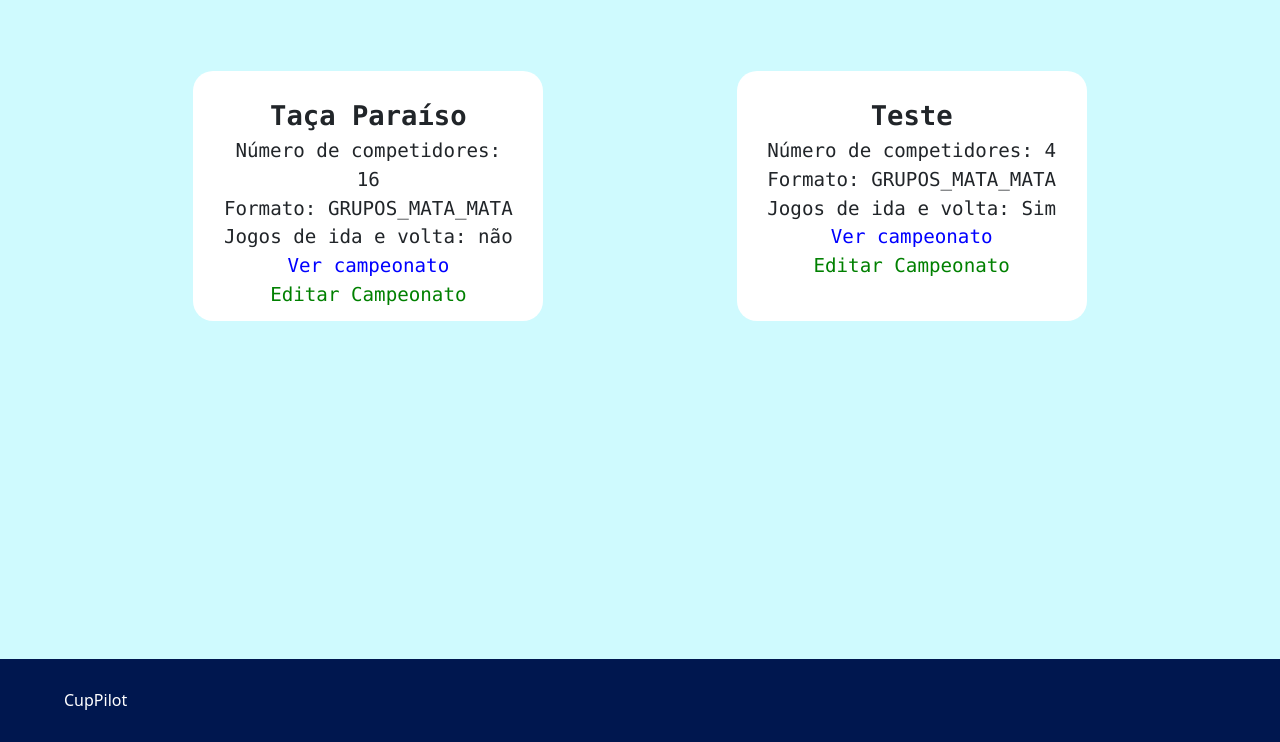
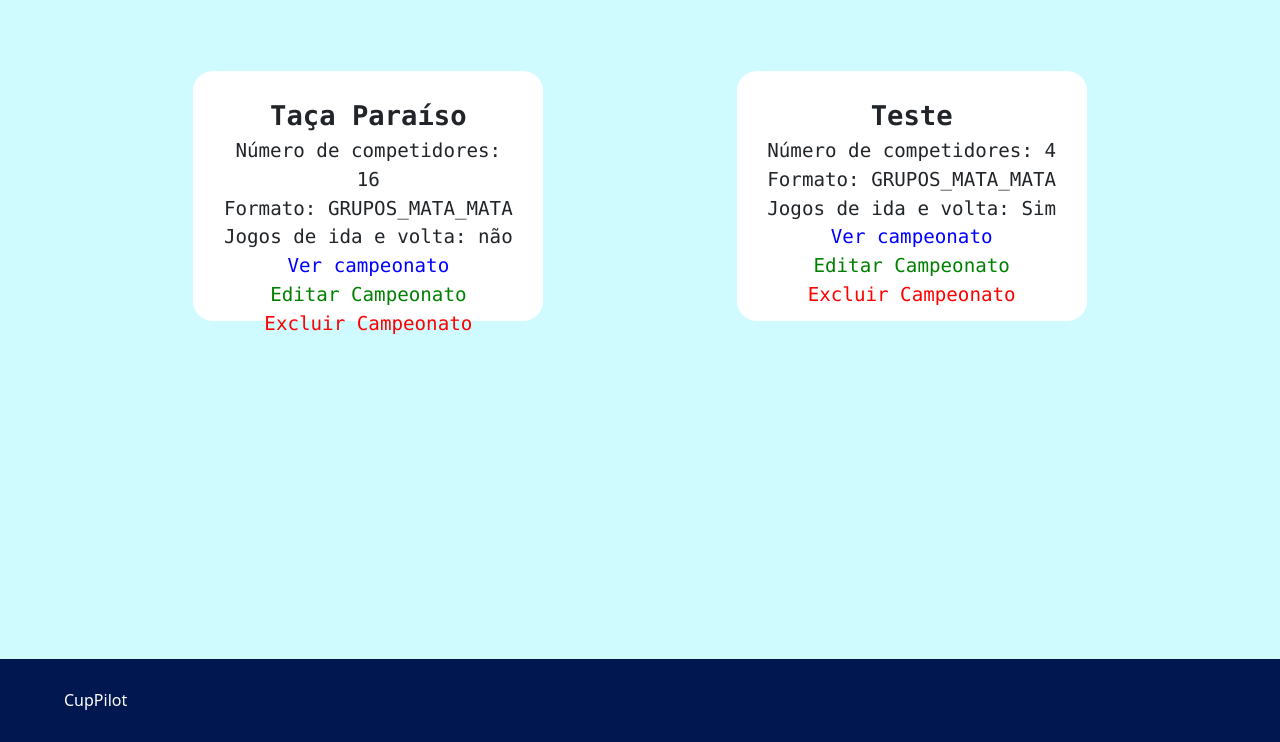
Before and after one commit to DiogoMelloDM7/CupPilot, a Django app: page /meuscampeonatos/ in a window 1280 px wide. Shown: the part 84-826 px from the top of the page. Run offline with Django 4.2, Linux system fonts and the light colour scheme; a user stored in the database is signed in; data comes from the database, SQL or seed files in the repository; both versions use the stored data as it was after the commit.

Commit message:
Criando delete dos campeonatos

```diff
--- a/campeonato/templates/meus_campeonatos.html
+++ b/campeonato/templates/meus_campeonatos.html
@@ -9,7 +9,10 @@
         <p><a href="{% url 'campeonato:campeonato_dados' campeonato_selecionado.id %}"><span style="font-size: 1.7rem; font-weight: 700;">{{ campeonato_selecionado }}</span></a><br> Número de competidores: {{ campeonato_selecionado.numero_de_equipes }}<br>Formato: {{ campeonato_selecionado.formato }} <br>Jogos de ida e volta: {{ campeonato_selecionado.jogos_ida_e_volta }}
         </p>
         <a href="{% url 'campeonato:campeonato_dados' campeonato_selecionado.id %}" style="color: blue;">Ver campeonato</a><br>
-        <a href="{% url 'campeonato:campeonato_edit' campeonato_selecionado.id %}" style="color: green;">Editar Campeonato</a>
+        <a href="{% url 'campeonato:campeonato_edit' campeonato_selecionado.id %}" style="color: green;">Editar Campeonato</a><br>
+        <button onclick="excluirCampeonato({{ campeonato_selecionado.id }})" style="color: red;">Excluir Campeonato</button>
+
+
     </div>
     {% endfor %}
 </main>
--- a/campeonato/urls.py
+++ b/campeonato/urls.py
@@ -1,5 +1,5 @@
 from django.urls import path, reverse_lazy
-from .views import Homepage, HomeLogin, criar_campeonato, Time, MeusCampeonatos, EditCampeonato, CampeonatosMaisVistos, CriarConta, EditarPerfil, editarEquipe, jogador_delete, CampeonatoPage, equipe_delete
+from .views import Homepage, HomeLogin, criar_campeonato, Time, MeusCampeonatos, EditCampeonato, CampeonatosMaisVistos, CriarConta, EditarPerfil, editarEquipe, jogador_delete, CampeonatoPage, equipe_delete, campeonato_delete
 from django.contrib.auth import views as auth_views
 
 
@@ -22,5 +22,6 @@ urlpatterns = [
     path('editarequipe/<int:pk>', editarEquipe, name='editarequipe'),
     path('excluir-jogador/<int:jogadorId>', jogador_delete, name='jogador_delete'),
     path('excluirequipe/<int:pk>', equipe_delete, name='equipe_delete'),
+    path('excluircampeonato/<int:pk>', campeonato_delete, name='campeonato_delete'),
 
 ]
--- a/campeonato/views.py
+++ b/campeonato/views.py
@@ -140,6 +140,14 @@ def equipe_delete(request, pk):
     return JsonResponse({"success": False})
 
 
+def campeonato_delete(request, pk):
+    if request.method == "DELETE":
+        camp = get_object_or_404(Campeonato, id=pk)
+        camp.delete()
+        return JsonResponse({"success": True})
+    return JsonResponse({"success": False})
+
+
 
 
 def criar_campeonato(request):
--- a/static/js/script.js
+++ b/static/js/script.js
@@ -71,3 +71,26 @@ function exibeAdicionarEquipe(){
     let div = document.getElementById("divtime")
     div.style.display = "block"
 }
+
+function excluirCampeonato(campeonatoId) {
+    if (confirm("Tem certeza que deseja excluir este campeonato?")) {
+        const csrftoken = getCookie('csrftoken');
+        fetch(`/excluircampeonato/${campeonatoId}`, {
+            method: "DELETE",
+            headers: {
+                "X-CSRFToken": csrftoken,
+
+            },
+        })
+        .then((response) => {
+            if (response.ok) {
+                window.location.href = `/meuscampeonatos`
+            } else {
+                alert("Ocorreu um erro ao excluir o campeonato.");
+            }
+        })
+        .catch((error) => {
+            console.error("Erro na solicitação AJAX:", error);
+        });
+    }
+}
```
Also changed, not shown: db.sqlite3.
